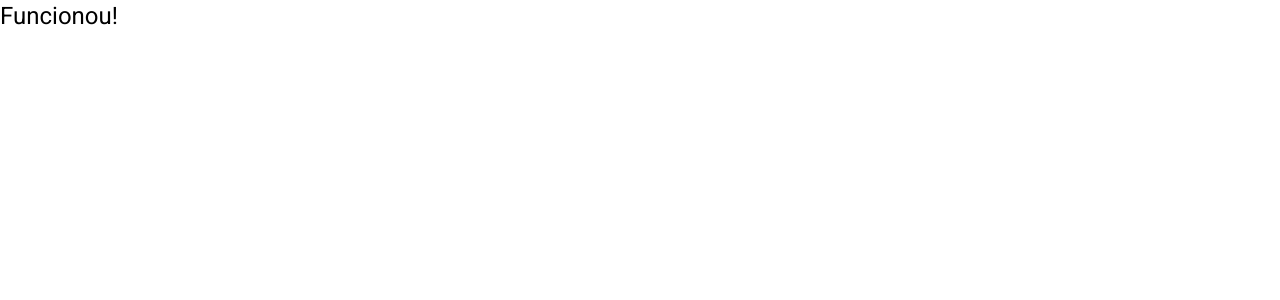
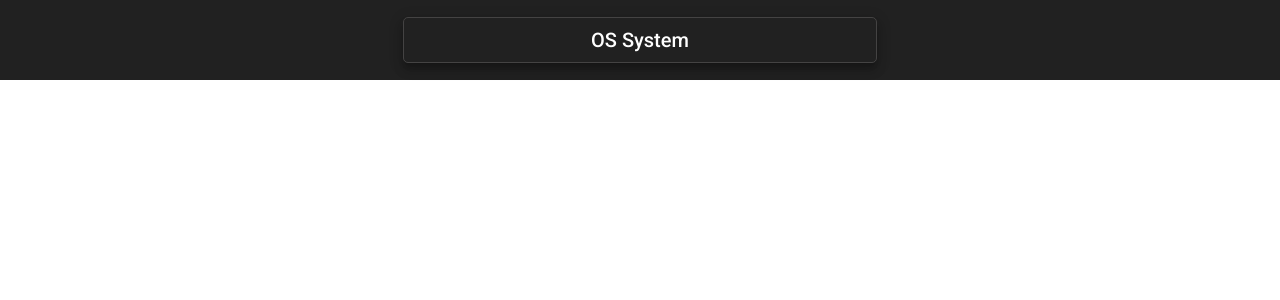
Before and after one commit to marcosabcarvalho/os, an Angular app: page / in a window 1280 px wide. Shown: the top 300 px of the page. Built offline with nearby package versions, Linux system fonts and the light colour scheme.

Commit message:
header - aula 30

```diff
--- a/src/app/app.component.html
+++ b/src/app/app.component.html
@@ -1 +1 @@
-<h1>Funcionou!</h1>
+<app-header></app-header>
--- /dev/null
+++ b/src/app/views/components/template/header/header.component.css
@@ -0,0 +1,12 @@
+.header{
+    height: 10%;
+    display: flex;
+    align-items: center;
+    justify-content: center;
+}
+
+h1 {
+    border: 1px solid rgb(68, 67, 67);
+    padding: .4rem 15%;
+    border-radius: 5px;
+}
--- /dev/null
+++ b/src/app/views/components/template/header/header.component.html
@@ -0,0 +1,3 @@
+<mat-toolbar class="header">
+    <h1 class="mat-elevation-z8">OS System</h1>
+</mat-toolbar>
--- /dev/null
+++ b/src/app/views/components/template/header/header.component.ts
@@ -0,0 +1,15 @@
+import { Component, OnInit } from '@angular/core';
+
+@Component({
+  selector: 'app-header',
+  templateUrl: './header.component.html',
+  styleUrls: ['./header.component.css']
+})
+export class HeaderComponent implements OnInit {
+
+  constructor() { }
+
+  ngOnInit(): void {
+  }
+
+}
```
Also changed, not shown: src/app/app.module.ts (+39 -2 lines), src/assets/work.png (added).
